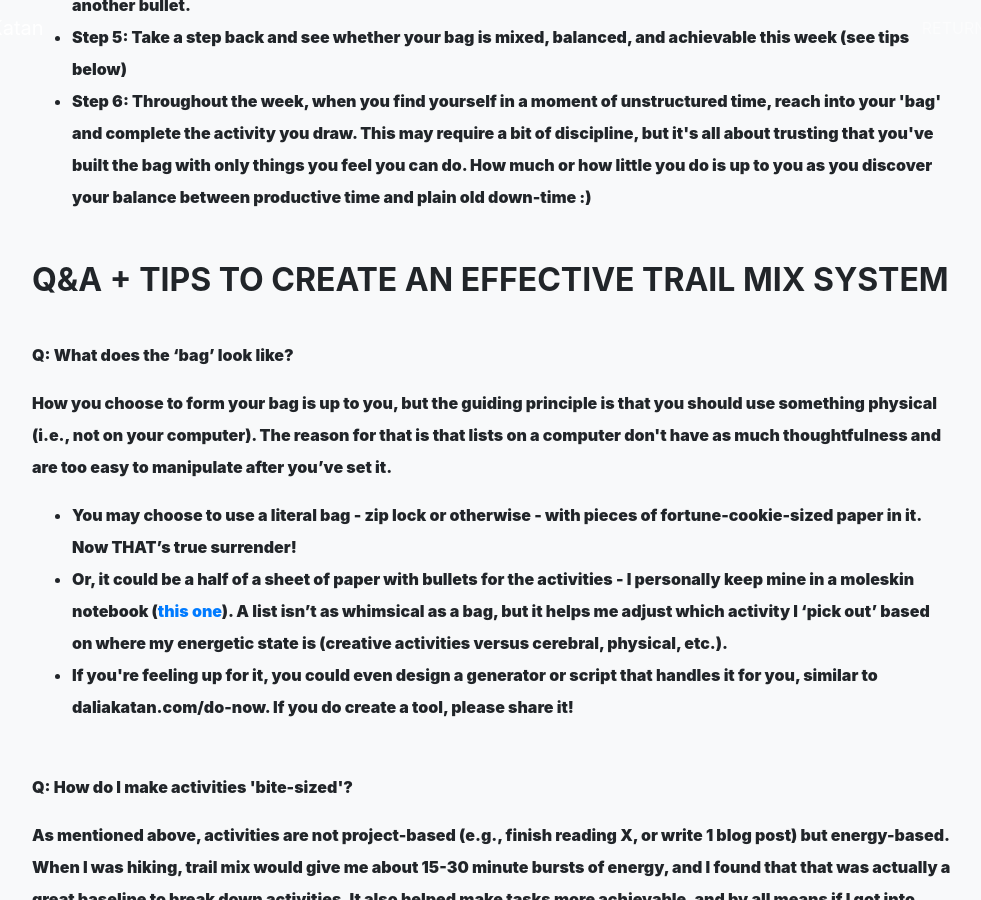
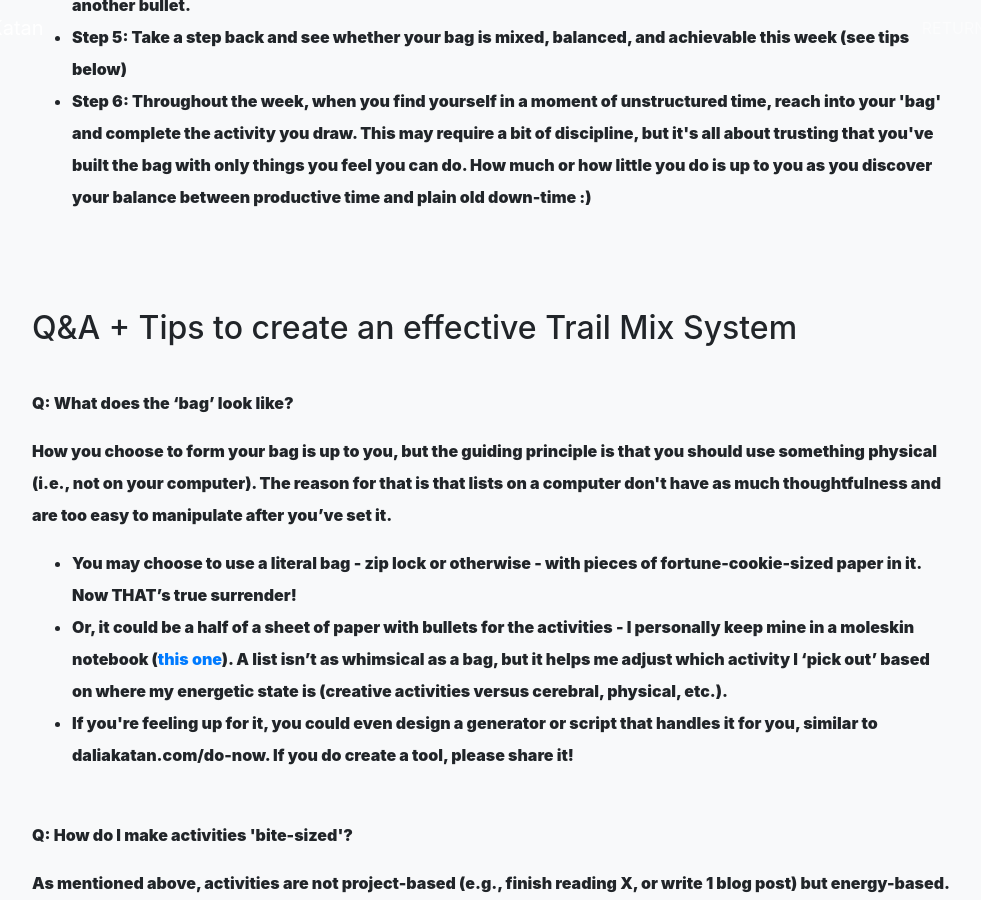
Before and after one commit to dalkat/dalkat.github.io, a Jekyll site: the page built from trailmix.md, in a window 1280 px wide and 900 px high, scrolled down 6583 px. Shown: the whole window, without its empty margins (148-1129 px from the left). Built offline with Jekyll 4.4.1, drawn with Linux system fonts in a browser that asks for light colours; nearby versions of some CDN libraries; some web fonts are replaced; library files that are not in the unit come from our copies.

Commit message:
TMM replaced headings with correct h3/blockquote

```diff
--- a/_layouts/trailmix.html
+++ b/_layouts/trailmix.html
@@ -53,9 +53,9 @@ layout: default-sub
 
 
 
-                  <h2>Why it works so well and who should use it</h2>
+            <h2>Why it works so well and who should use it</h2>
+            <p>The Trail Mix Method is an technique that helps you structure your unstructured time in a way that better understands and manages your energy. Like a trail mix bag, it&rsquo;s a mixed pool of different activities, ideas, and goals (i.e., it&rsquo;s not a bag of just M&Ms or just peanuts, but a mix!), each in little bite-size amounts that is balanced in it&rsquo;s components. It&rsquo;s simple, but it works, and 6 weeks into this little experiment I&rsquo;ve accomplished goals I&rsquo;ve put aside for months - like reading the book my high school teacher wrote, writing my application for a program I&rsquo;m excited about, meditating, or putting together my website. I've enjoyed it so much that my need for discipline has shifted from forcing myself to start something to stopping myself from overdoing it! For me, the Trail Mix Method represents balance between structure and flow, control and surrender - a balance of living between Type A and Type B. It is trusting the universe but doing your part too. A ritual of structuring the container, then release and surrender, trusting whatever happens.&nbsp;</p>
             <p>&nbsp;</p>
-            <p>The Trail Mix Method is an technique that helps you structure your unstructured time in a way that better understands and manages your energy. Like a trail mix bag, it&rsquo;s a mixed pool of different activities, ideas, and goals (i.e., it&rsquo;s not a bag of just M&Ms or just peanuts, but a mix!), each in little bite-size amounts that is balanced in it&rsquo;s components. It&rsquo;s simple, but it works, and 6 weeks into this little experiment I&rsquo;ve accomplished goals I&rsquo;ve put aside for months - like reading the book my high school teacher wrote, writing my application for a program I&rsquo;m excited about, meditating, or putting together my website. I've enjoyed it so much that my need for discipline has shifted from forcing myself to start something to stopping myself from overdoing it! For me, the Trail Mix Method represents balance between structure and flow, control and surrender - a balance of living between Type A and Type B. It is trusting the universe but doing your part too. A ritual of structuring the container, then release and surrender, trusting whatever happens.&nbsp;</p>
 
             <p><h5>First, what do I mean by unstructured time?</h5></p>
             <p>This is time where you have no time-bound external commitments - only commitments to yourself. This can be funemployed time, a sabbatical, or the weekend, but it&rsquo;s that playbox of time where you get to work on you and your goals or aspirations on your own clock. This kind of unstructured time does not need to be productive - and you shouldn&rsquo;t feel bad about doing &lsquo;nothing&rsquo; or not doing &lsquo;enough&rsquo;. That&rsquo;s all society&rsquo;s artificial construct of how we need to be spending our days. After all, moments of nothing or boredom give us time to reset and reflect.&nbsp;</p>
@@ -151,7 +151,7 @@ layout: default-sub
             <br>
 
             <p><strong>Your weekly ritual:</strong></p>
-            <p><strong>If it's your first week, skip to step 3; if it's your weekly ritual, start on step 1.</strong></p>
+            <p><i>If it's your first week, skip to step 3; if it's your weekly ritual, start on step 1.</i></p>
             <p><ul>
             <li><strong>Step 1: </strong>5 minute meditation. Take a moment to settle your mind - it's okay to let it wander, but try to bring it back to your breath, observing the sensations in your body as you inhale and exhale. If you prefer a guided experience, click here for a guided meditation.</li>
             <li><strong>Step 2:</strong> Set your intention for this week: what do you want to feel, create, or channel? What do you want to give yourself?</li>
@@ -162,9 +162,9 @@ layout: default-sub
             </ul></p>
             <br>
 
+            <p>&nbsp;</p>
 
-
-            <h2><strong>Q&A + TIPS TO CREATE AN EFFECTIVE TRAIL MIX SYSTEM</strong></h2><br>
+            <h2>Q&A + Tips to create an effective Trail Mix System</h2><br>
             <p><strong>Q: What does the &lsquo;bag&rsquo; look like?</strong></p>
             <p>How you choose to form your bag is up to you, but the guiding principle is that you should use something physical (i.e., not on your computer). The reason for that is that lists on a computer don't have as much thoughtfulness and are too easy to manipulate after you&rsquo;ve set it.
               <ul>
```
